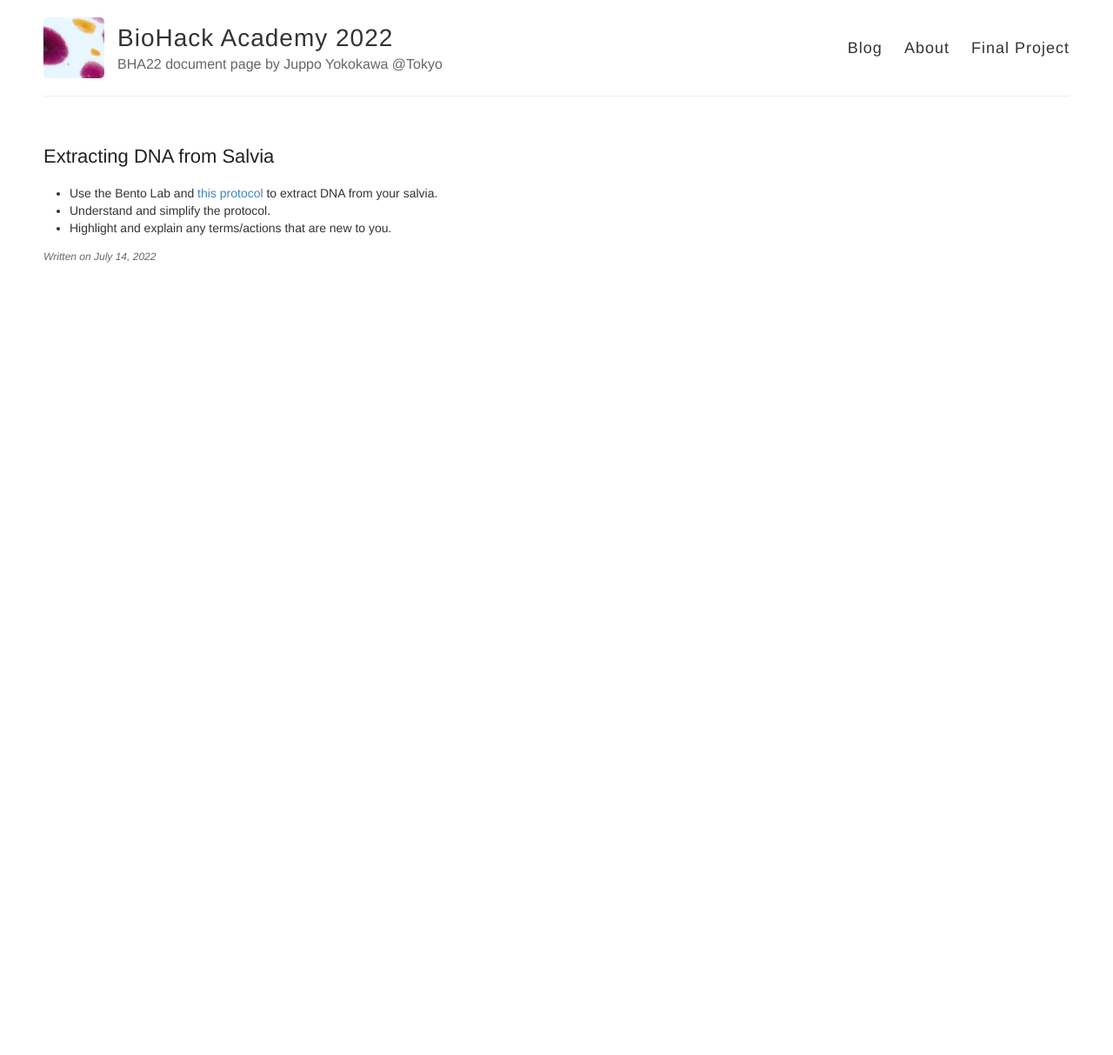
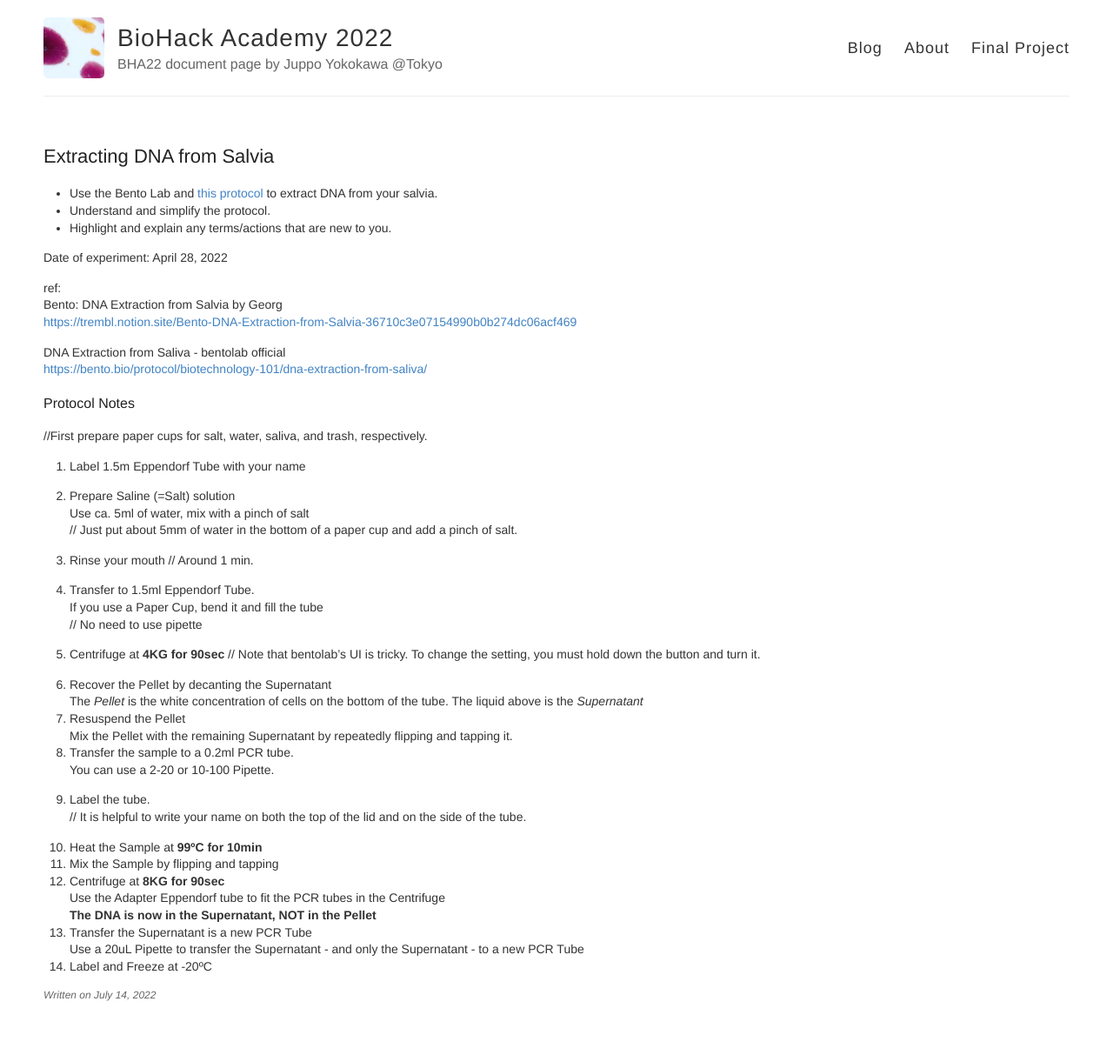
Before and after one commit to juppoyokokawa/bha22, a Jekyll site: the page built from _posts/2022-07-14-experiment02.md, in a window 1280 px wide. Shown: the whole page at 87% size. Built offline with Jekyll 4.4.1, drawn with Linux system fonts in a browser that asks for light colours; before the commit the page ends 900 px from its top, so only the background shows below that.

Commit message:
Update 2022-07-14-experiment02.md

```diff
--- a/_posts/2022-07-14-experiment02.md
+++ b/_posts/2022-07-14-experiment02.md
@@ -6,3 +6,48 @@ title: Extracting DNA from Salvia
 - Use the Bento Lab and [this protocol](https://bento.bio/protocol/biotechnology-101/dna-extraction-from-saliva/) to extract DNA from your salvia.
 - Understand and simplify the protocol.
 - Highlight and explain any terms/actions that are new to you.
+
+Date of experiment: April 28, 2022
+
+ref:
+Bento: DNA Extraction from Salvia by Georg
+[https://trembl.notion.site/Bento-DNA-Extraction-from-Salvia-36710c3e07154990b0b274dc06acf469](https://trembl.notion.site/Bento-DNA-Extraction-from-Salvia-36710c3e07154990b0b274dc06acf469)
+
+DNA Extraction from Saliva - bentolab official
+[https://bento.bio/protocol/biotechnology-101/dna-extraction-from-saliva/](https://bento.bio/protocol/biotechnology-101/dna-extraction-from-saliva/)
+
+### Protocol Notes
+
+//First prepare paper cups for salt, water, saliva, and trash, respectively.
+1. Label 1.5m Eppendorf Tube with your name
+2. Prepare Saline (=Salt) solution
+Use ca. 5ml of water, mix with a pinch of salt
+// Just put about 5mm of water in the bottom of a paper cup and add a pinch of salt.
+
+3. Rinse your mouth
+// Around 1 min.
+
+4. Transfer to 1.5ml Eppendorf Tube.
+If you use a Paper Cup, bend it and fill the tube
+// No need to use pipette
+
+5. Centrifuge at **4KG for 90sec**
+// Note that bentolab's UI is tricky. To change the setting, you must hold down the button and turn it.
+
+6. Recover the Pellet by decanting the Supernatant
+The *Pellet* is the white concentration of cells on the bottom of the tube. The liquid above is the *Supernatant*
+7. Resuspend the Pellet
+Mix the Pellet with the remaining Supernatant by repeatedly flipping and tapping it.
+8. Transfer the sample to a 0.2ml PCR tube.
+You can use a 2-20 or 10-100 Pipette.
+9. Label the tube.
+// It is helpful to write your name on both the top of the lid and on the side of the tube.
+
+10. Heat the Sample at **99ºC for 10min**
+11. Mix the Sample by flipping and tapping
+12. Centrifuge at **8KG for 90sec**
+Use the Adapter Eppendorf tube to fit the PCR tubes in the Centrifuge
+**The DNA is now in the Supernatant, NOT in the Pellet**
+13. Transfer the Supernatant is a new PCR Tube
+Use a 20uL Pipette to transfer the Supernatant - and only the Supernatant - to a new PCR Tube
+14. Label and Freeze at -20ºC
```
